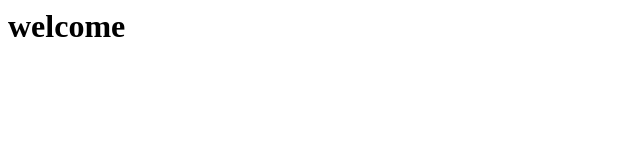
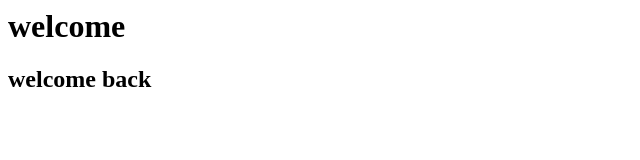
Before and after one commit to ramanaiduravi/tusk, a plain HTML site: page index.html in a window 1280 px wide. Shown: the whole page, without its empty margins (0-640 px from the left). Drawn offline with Linux system fonts and the light colour scheme.

Commit message:
Update index.html

```diff
--- a/index.html
+++ b/index.html
@@ -1,5 +1,6 @@
 <html>
 <body>
 <h1>welcome</h1>
+  <h2>welcome back</h1>
 </body>
 </html>
```
